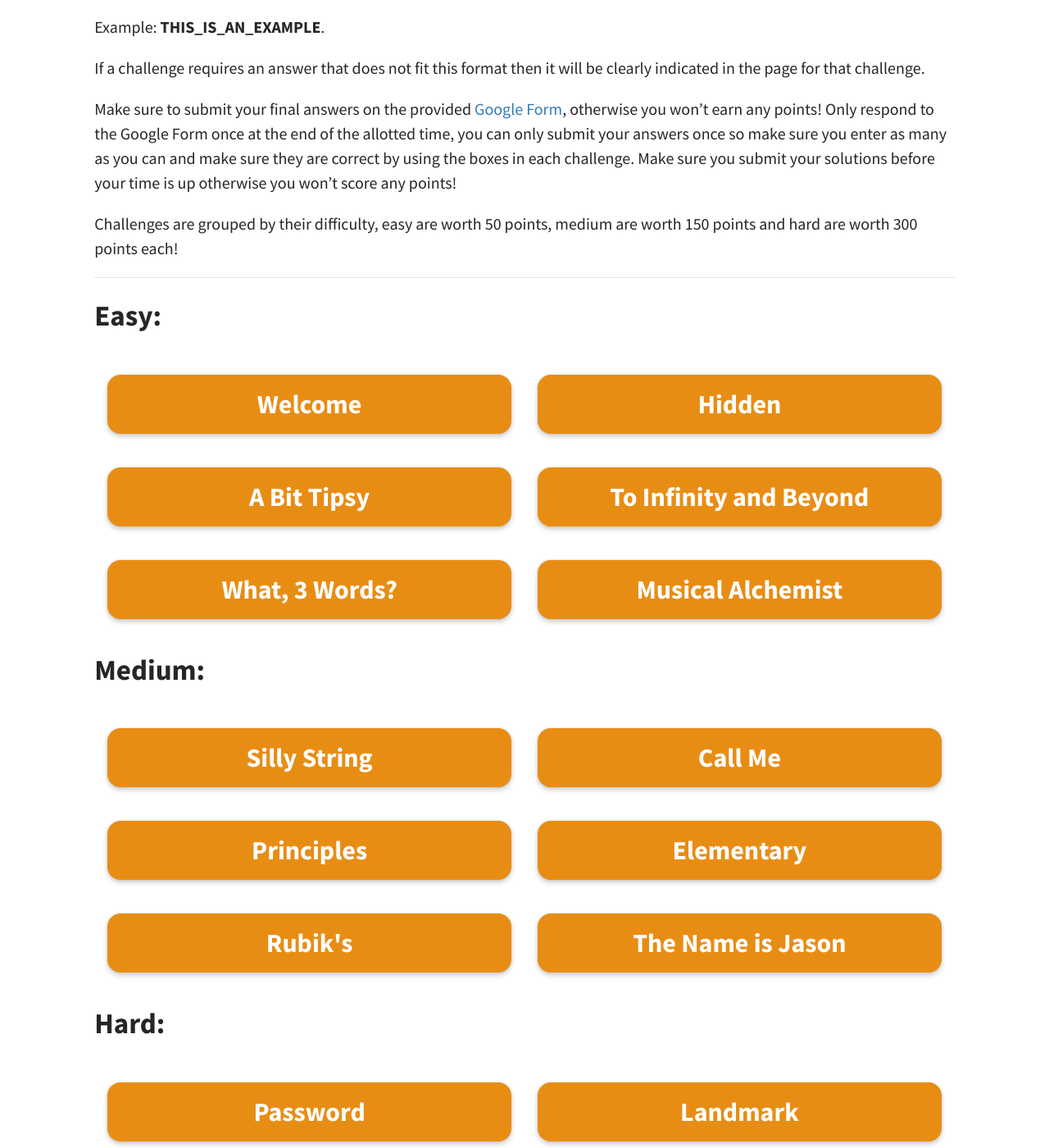
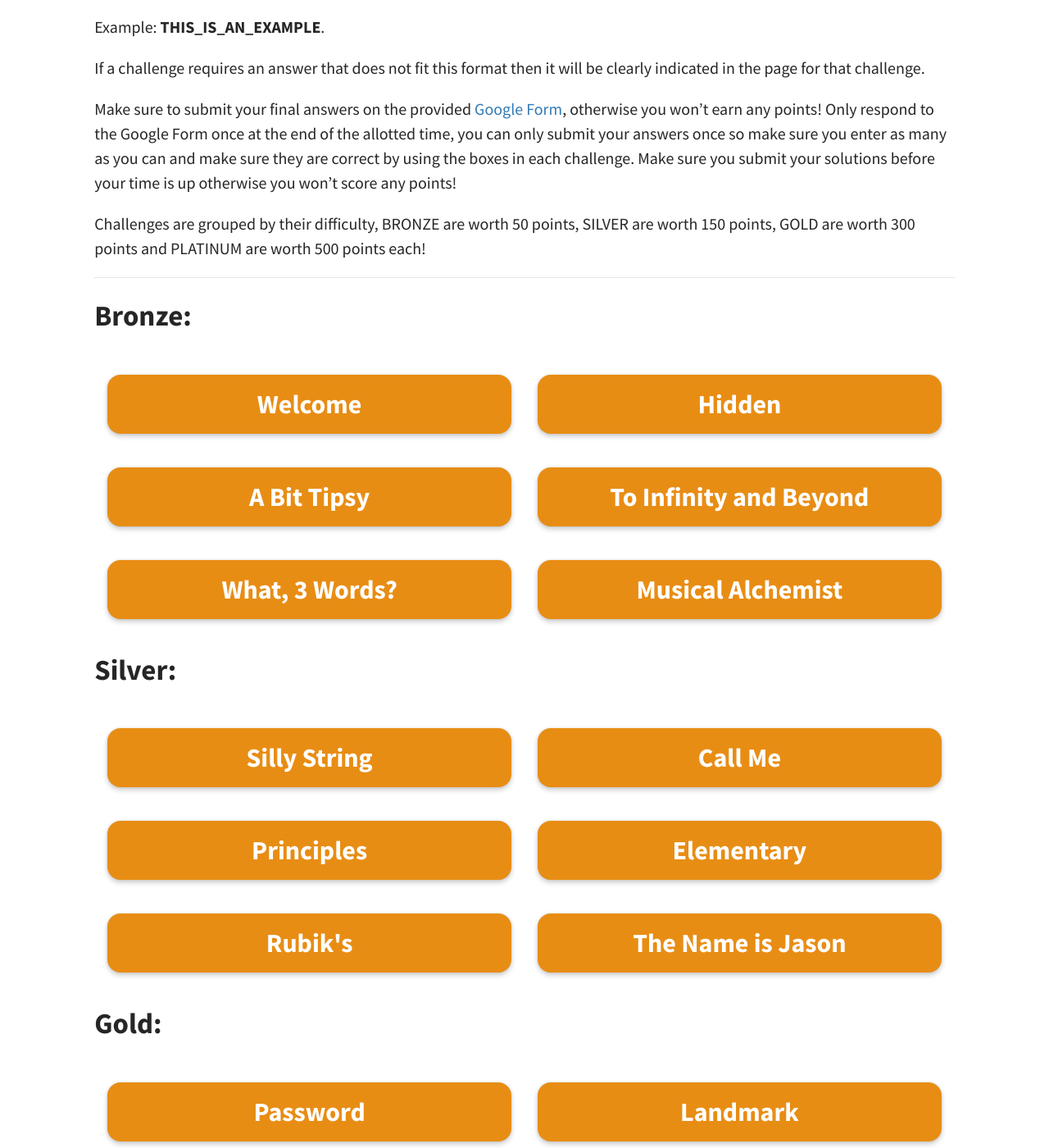
Before and after one commit to jnk838/insight-week-challenge, a Jekyll site: the page built from pages/challenges/challenges.md, in a window 1280 px wide and 1400 px high, scrolled down 434 px. Shown: the whole window at 82% size. Built offline with Jekyll 4.4.1, drawn with Linux system fonts in a browser that asks for light colours.

Commit message:
difficulty

```diff
--- a/pages/challenges/challenges.md
+++ b/pages/challenges/challenges.md
@@ -20,11 +20,11 @@ Make sure to submit your final answers on the provided [Google Form](https://for
 otherwise you won't earn any points! Only respond to the Google Form once at the end of the allotted time, you can only submit your answers once so make sure you enter as many as you can and make sure they are correct by using the boxes in each challenge. Make sure you submit your solutions before your time is up otherwise you won't score any points!
 <!-- **The deadline for submissions is 8pm on Sunday (24/05/20).** -->
 
-Challenges are grouped by their difficulty, easy are worth 50 points, medium are worth 150 points and hard are worth 300 points each!
+Challenges are grouped by their difficulty, BRONZE are worth 50 points, SILVER are worth 150 points, GOLD are worth 300 points and PLATINUM are worth 500 points each!
 
 ---
 
-## Easy:
+## Bronze:
 
 <div class="item-container">
   {% for challenge in site.data.challenges %}
@@ -36,7 +36,7 @@ Challenges are grouped by their difficulty, easy are worth 50 points, medium are
   {% endfor %}
 </div>
 
-## Medium:
+## Silver:
 
 <div class="item-container">
   {% for challenge in site.data.challenges %}
@@ -48,7 +48,7 @@ Challenges are grouped by their difficulty, easy are worth 50 points, medium are
   {% endfor %}
 </div>
 
-## Hard:
+## Gold:
 
 <div class="item-container">
   {% for challenge in site.data.challenges %}
@@ -60,7 +60,7 @@ Challenges are grouped by their difficulty, easy are worth 50 points, medium are
   {% endfor %}
 </div>
 
-## Extra Hard:
+## Platinum:
 
 <div class="item-container">
   {% for challenge in site.data.challenges %}
```
Also changed, not shown: pages/solutions/solutions.md (+4 -4 lines).
